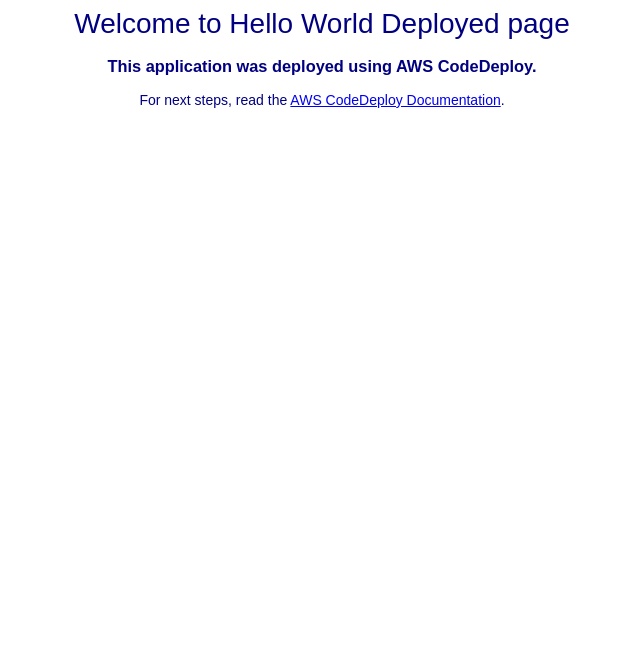
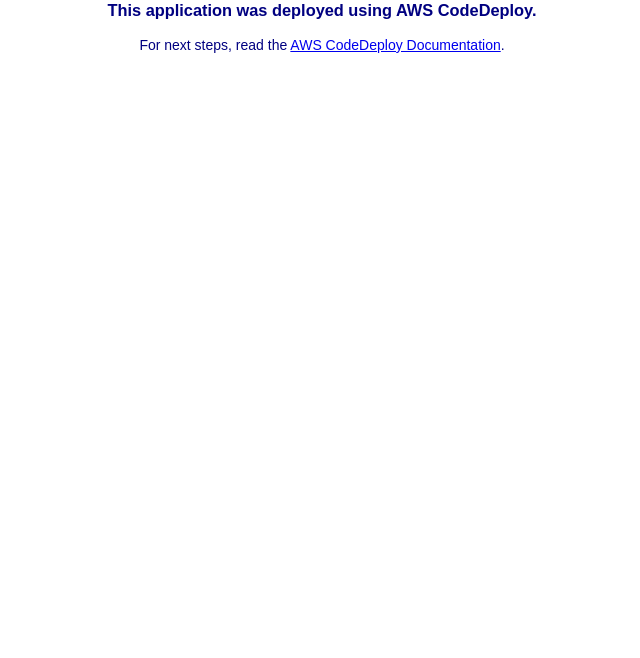
Before and after one commit to Shankari4567/CodeDeployApp, a plain HTML site: page index.html in a window 1280 px wide. Shown: the part 142-800 px from the top of the page, without its empty margins (318-958 px from the left). Drawn offline with Linux system fonts and the light colour scheme.

Commit message:
Update index.html

```diff
--- a/index.html
+++ b/index.html
@@ -27,7 +27,6 @@
 <body>
   <div align="center">
     <h1>Congratulations!!! </h1>
-      <h2>Welcome to Hello World Deployed page</h2>
     <h3>This application was deployed using AWS CodeDeploy.</h3>
     <p>For next steps, read the <a href="http://aws.amazon.com/documentation/codedeploy">AWS CodeDeploy Documentation</a>.</p>
   </div>
```
